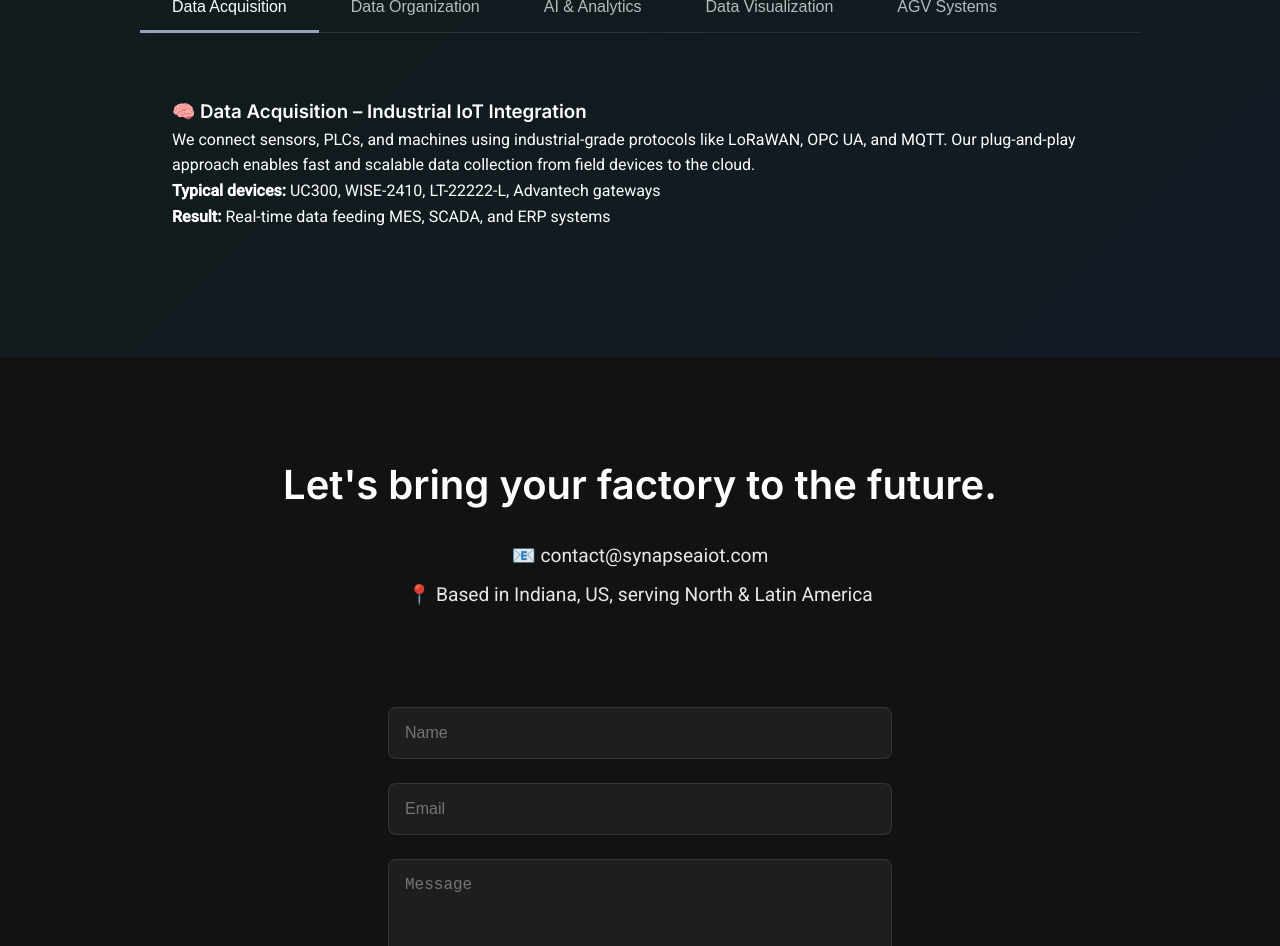
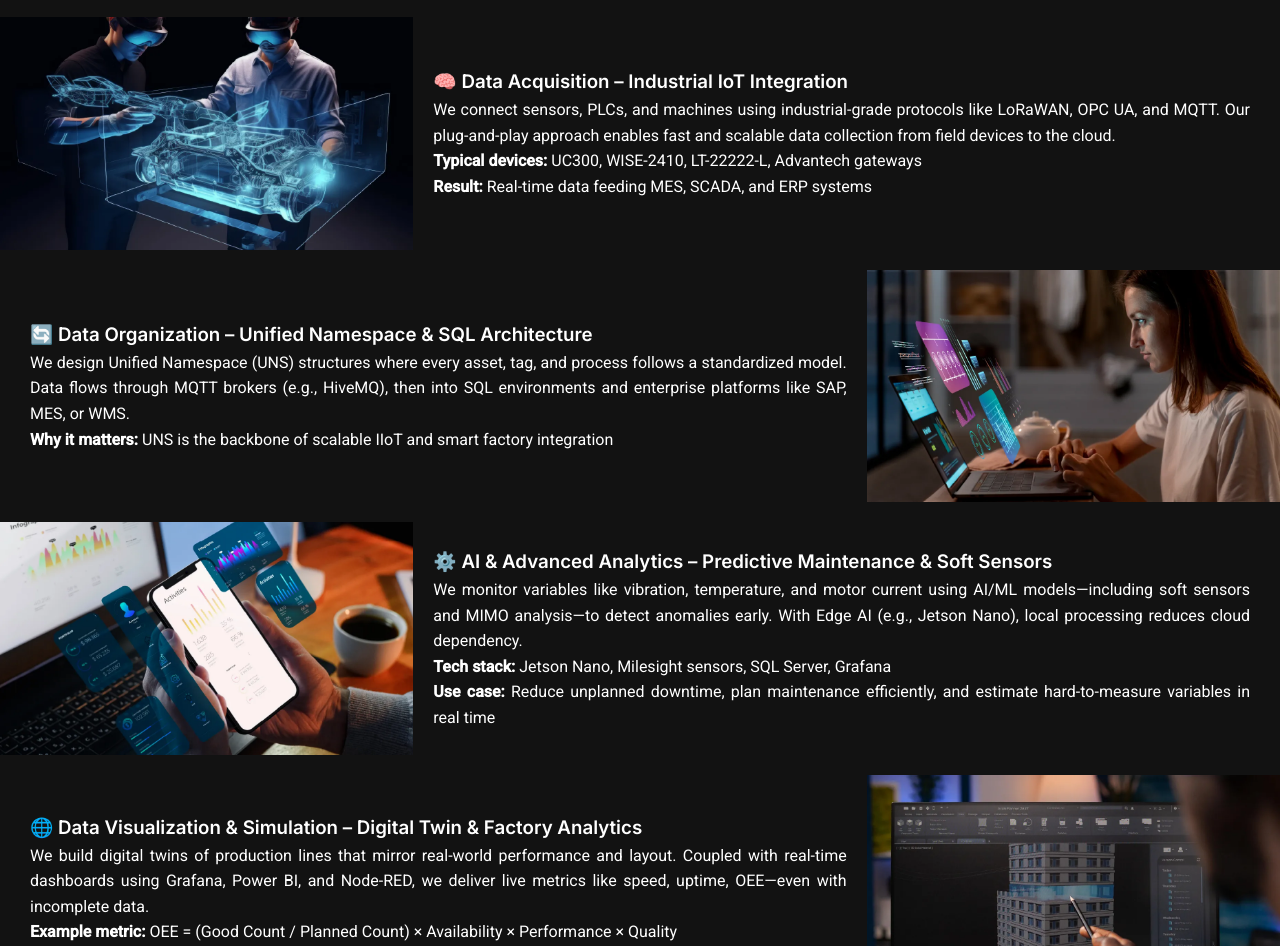
Before and after one commit to MoreiraFelipeBr/Synapse2Page, a plain HTML site: page services.html in a window 1280 px wide. Shown: the part 360-1306 px from the top of the page. Drawn offline with Linux system fonts and the light colour scheme.

Commit message:
Reajustes de services

```diff
--- /dev/null
+++ b/services.css
@@ -0,0 +1,92 @@
+section#services{
+    padding: 20px 0;
+    margin: 20px auto;
+}
+
+section#services h2{
+    text-align: center;
+    margin: auto;
+    max-width: 1600px;
+    font-size: 2.4rem; ;
+
+}
+
+.services-container{
+    margin: 20px auto;
+    display: grid;
+    grid-template-columns: 1fr 1fr 1fr;
+    grid-template-areas:
+        'img txt txt';
+    gap: 20px;
+    padding: 0px;
+    align-items: center
+}
+
+.service-image{
+    grid-area: img;
+    max-width: 100%;
+    object-fit: cover;
+}
+
+.service-description{
+    grid-area: txt;
+    display: flex;
+    flex-direction: column;
+    justify-content: center;
+    padding: 0 30px 0 0;
+}
+
+.service-description p{
+    text-align: justify;
+}
+
+.service-container-reverse{
+    margin: 20px auto;
+    display: grid;
+    grid-template-columns: 1fr 1fr 1fr;
+    grid-template-areas:
+        'txt txt img';
+    gap: 20px;
+    padding: 0px;
+    align-items: center
+}
+
+.service-description-reverse{
+    grid-area: txt;
+    display: flex;
+    flex-direction: column;
+    justify-content: center;
+    padding: 0 0 0 30px  ;
+}
+
+.service-description-reverse p{
+    text-align: justify;
+}
+
+@media screen and (max-width: 768px) {
+    .services-container{
+        grid-template-columns: 1fr;
+        grid-template-areas:
+            'img'
+            'txt';
+    }
+    .service-image{
+        grid-area: img;
+        max-width: 100%;
+        object-fit: cover;
+    }
+    .service-description{
+        padding: 0 20px ;
+    }
+    .service-description-reverse{
+        padding: 0 20px ;
+    }
+
+    .service-container-reverse{
+        grid-template-columns: 1fr;
+        grid-template-areas:
+            'img'
+            'txt';
+    }
+
+}
--- a/services.html
+++ b/services.html
@@ -6,6 +6,9 @@
     <title>Our Services | Synapse AIOT</title>
     <link href="https://fonts.googleapis.com/css2?family=Inter:wght@400;500;600;700&family=Roboto:wght@300;400;500&display=swap" rel="stylesheet">
     <link rel="stylesheet" href="style.css">
+    <link rel="stylesheet" href="services.css">
+    <link rel="stylesheet" href="hero-style.css">
+
 </head>
 <body>
     <!-- Navigation -->
@@ -17,19 +20,15 @@
             </svg>
             Back to Home
         </a>
-        <div class="logo">Synapse AIOT</div>
+        <div class="hero-logo glass-container">
+            <img src="/img/logo-vert.png" alt="Synapse AIOT Logo" class="hero-logo-img">
+        </div>
     </nav>
 
-    <!-- Hero Section -->
-    <section class="hero-section">
-        <div class="glass-container">
-        <h1>Our Advanced Industrial Solutions</h1>
-        <p>End-to-end technologies for Industry 4.0 transformation</p>
-    </section>
 
     <!-- Tabs Section -->
     <!-- Detailed Services Section -->
-    <section class="detailed-services">
+    <!-- <section class="detailed-services">
         <h2>Our Services</h2>
         <div class="tabs-container">
             <div class="tab-header">
@@ -73,6 +72,66 @@
                 <p><strong>Use case:</strong> Automate raw material delivery, finished goods transport, and internal logistics in real time</p>
             </div>
         </div>
+    </section> -->
+
+    <section id="services">
+        <h2>Our Services</h2>
+
+        <div class="services-container">
+            <img src="img/servico1-1200x675.webp"   alt="" class="service-image" data-slide data-slide-direction="left" data-slide-duration="1000" data-slide-delay="200">
+            <div class="service-description" data-slide data-slide-direction="rigth" data-slide-duration="1000" data-slide-delay="200">
+                <h3>🧠 Data Acquisition – Industrial IoT Integration</h3>
+                <p>We connect sensors, PLCs, and machines using industrial-grade protocols like LoRaWAN, OPC UA, and MQTT. Our plug-and-play approach enables fast and scalable data collection from field devices to the cloud.</p>
+                <p><strong>Typical devices:</strong> UC300, WISE-2410, LT-22222-L, Advantech gateways</p>
+                <p><strong>Result:</strong> Real-time data feeding MES, SCADA, and ERP systems</p>
+            </div>
+        </div>
+
+        <div class="service-container-reverse">
+            <img src="img/servico2-1200x675.webp" alt="" class="service-image">
+            <div class="service-description-reverse">
+                <h3>🔄 Data Organization – Unified Namespace & SQL Architecture</h3>
+                <p>We design Unified Namespace (UNS) structures where every asset, tag, and process follows a standardized model. Data flows through MQTT brokers (e.g., HiveMQ), then into SQL environments and enterprise platforms like SAP, MES, or WMS.</p>
+                <p><strong>Why it matters:</strong> UNS is the backbone of scalable IIoT and smart factory integration</p>
+            </div>
+        </div>
+
+        <div class="services-container">
+            <img src="img/servico3-1200x675.webp" alt="" class="service-image">
+            <div class="service-description">
+                <h3>⚙️ AI & Advanced Analytics – Predictive Maintenance & Soft Sensors</h3>
+                <p>We monitor variables like vibration, temperature, and motor current using AI/ML models—including soft sensors and MIMO analysis—to detect anomalies early. With Edge AI (e.g., Jetson Nano), local processing reduces cloud dependency.</p>
+                <p><strong>Tech stack:</strong> Jetson Nano, Milesight sensors, SQL Server, Grafana</p>
+                <p><strong>Use case:</strong> Reduce unplanned downtime, plan maintenance efficiently, and estimate hard-to-measure variables in real time</p>
+            </div>
+        </div>
+
+        <div class="service-container-reverse">
+            <img src="img/servico4-1200x675.webp" alt="" class="service-image">
+            <div class="service-description-reverse">
+                <h3>🌐 Data Visualization & Simulation – Digital Twin & Factory Analytics</h3>
+                <p>We build digital twins of production lines that mirror real-world performance and layout. Coupled with real-time dashboards using Grafana, Power BI, and Node-RED, we deliver live metrics like speed, uptime, OEE—even with incomplete data.</p>
+                <p><strong>Example metric:</strong> OEE = (Good Count / Planned Count) × Availability × Performance × Quality</p>
+                <p><strong>Use case:</strong> New line commissioning, live KPI monitoring, and simulation-based optimization</p>
+            </div>
+        </div>
+
+        <div class="services-container">
+            <img src="img/servico5-1200x675.webp" alt="" class="service-image">
+            <div class="service-description">
+                <h3>🌐 Data Visualization & Simulation – Digital Twin & Factory Analytics</h3>
+                <p>We build digital twins of production lines that mirror real-world performance and layout. Coupled with real-time dashboards using Grafana, Power BI, and Node-RED, we deliver live metrics like speed, uptime, OEE—even with incomplete data.</p>
+                <p><strong>Example metric:</strong> OEE = (Good Count / Planned Count) × Availability × Performance × Quality</p>
+                <p><strong>Use case:</strong> New line commissioning, live KPI monitoring, and simulation-based optimization</p>
+            </div>
+
+            <div class="tab-content" id="agv-systems">
+                <h3>🚚 AGV Call-Off Systems</h3>
+                <p>Custom LoRa-based solutions that integrate pushbutton triggers, SQL logic, and SAP (or other fleet systems) to automate AGV tasks. Supports delivery, return, and exception flows.</p>
+                <p><strong>Use case:</strong> Automate raw material delivery, finished goods transport, and internal logistics in real time</p>
+            </div>
+        </div>
+
     </section>
 
     <!-- Contact Section -->
@@ -89,6 +148,8 @@
             <button type="submit">Send</button>
         </form>
     </section>
+
+
 
     <!-- Footer -->
     <footer>
```
Also changed, not shown: img/servico1-1200x675.webp (added), img/servico2-1200x675.webp (added), img/servico3-1200x675.webp (added), img/servico4-1200x675.webp (added), img/servico5-1200x675.webp (added).
